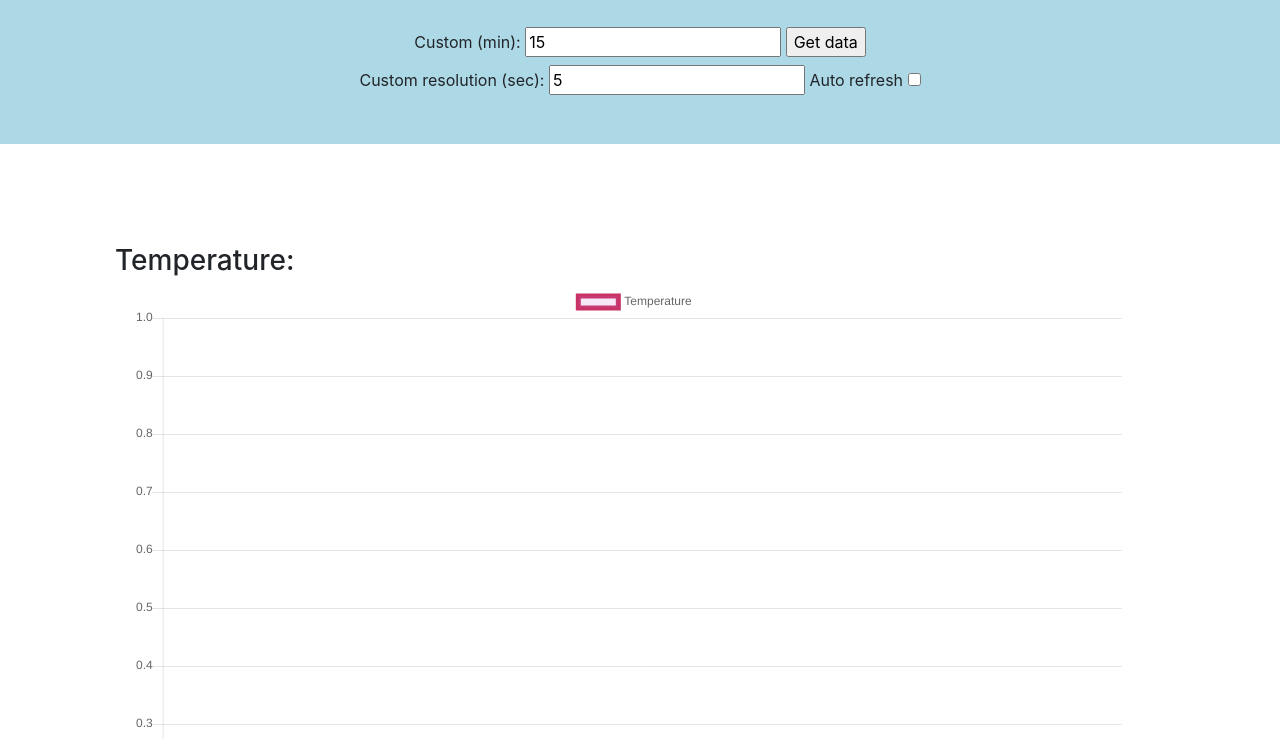
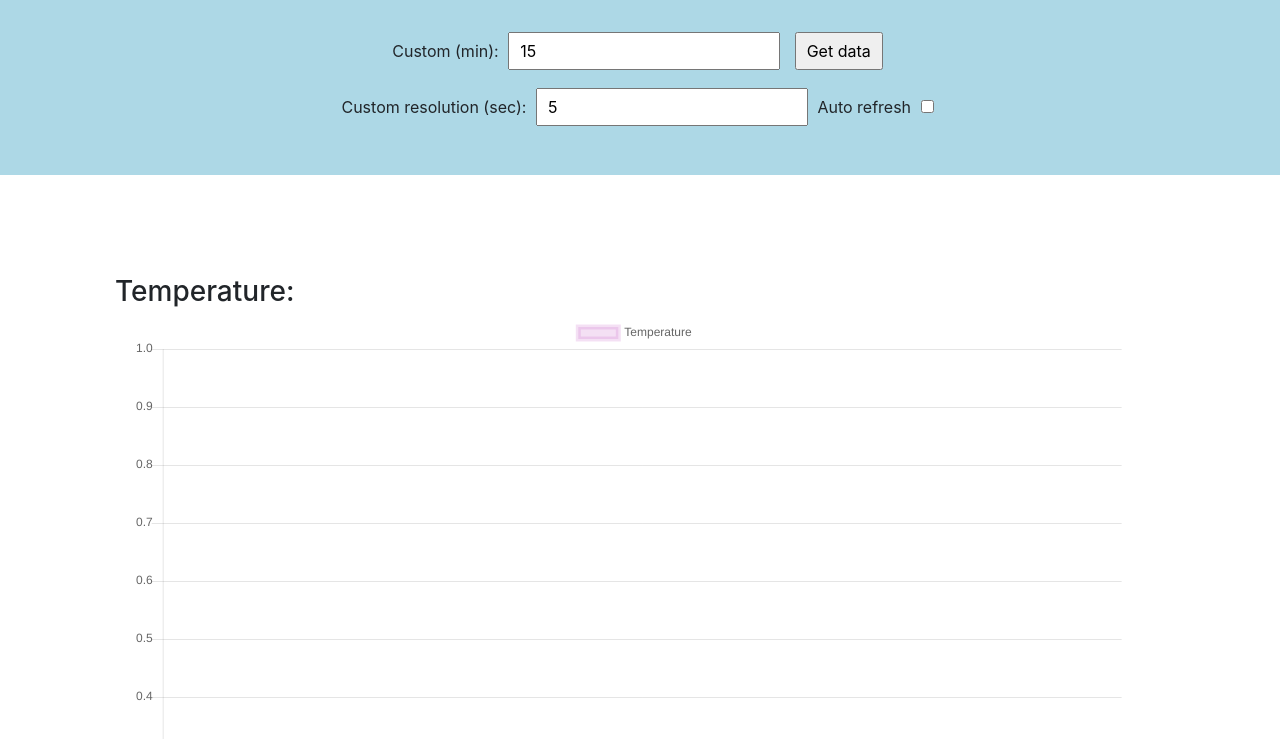
Before and after one commit to krni-ndk/ERS-Competition-2018, a website: page public/index.html in a window 1280 px wide. Shown: the part 61-800 px from the top of the page. Drawn offline with Linux system fonts and the light colour scheme; no server answers.

Commit message:
Code cleanup no. 3

```diff
--- a/public/css/main.css
+++ b/public/css/main.css
@@ -1,3 +1,13 @@
+label {
+    user-select: none;
+    cursor: pointer;
+}
+
+input {
+    margin: 5px;
+    padding: 5px 10px 5px 10px;
+}
+
 #hero {
     background-color: lightblue;
     padding: 20px;
@@ -15,8 +25,9 @@
 }
 
 #statusElm {
+    font-size: 18px;
+    color: orangered;
     text-align: center;
-    color: orangered;
 }
 
 .chartWrapper {
@@ -35,13 +46,6 @@
     max-height: 500px !important;
     overflow: auto;
 }
-
-label {
-    user-select: none;
-    cursor: pointer;
-}
-
-
 
 @media screen and (max-width: 768px) {
 
--- a/public/js/main.js
+++ b/public/js/main.js
@@ -12,12 +12,9 @@ $(function () {
             datasets: [{
                 label: 'Temperature',
                 data: [],
-                backgroundColor: [
-                    'rgba(200, 100, 200, 0.15)'
-                ],
-                borderColor: [
-                    'rgba(200, 50, 100, 1.0)'
-                ],
+                backgroundColor: 'rgba(200, 100, 200, 0.20)',
+                borderColor: 'rgba(200, 100, 200, 0.20)',
+                hitRadius: 5,
                 borderWidth: 5
             }]
 
```
